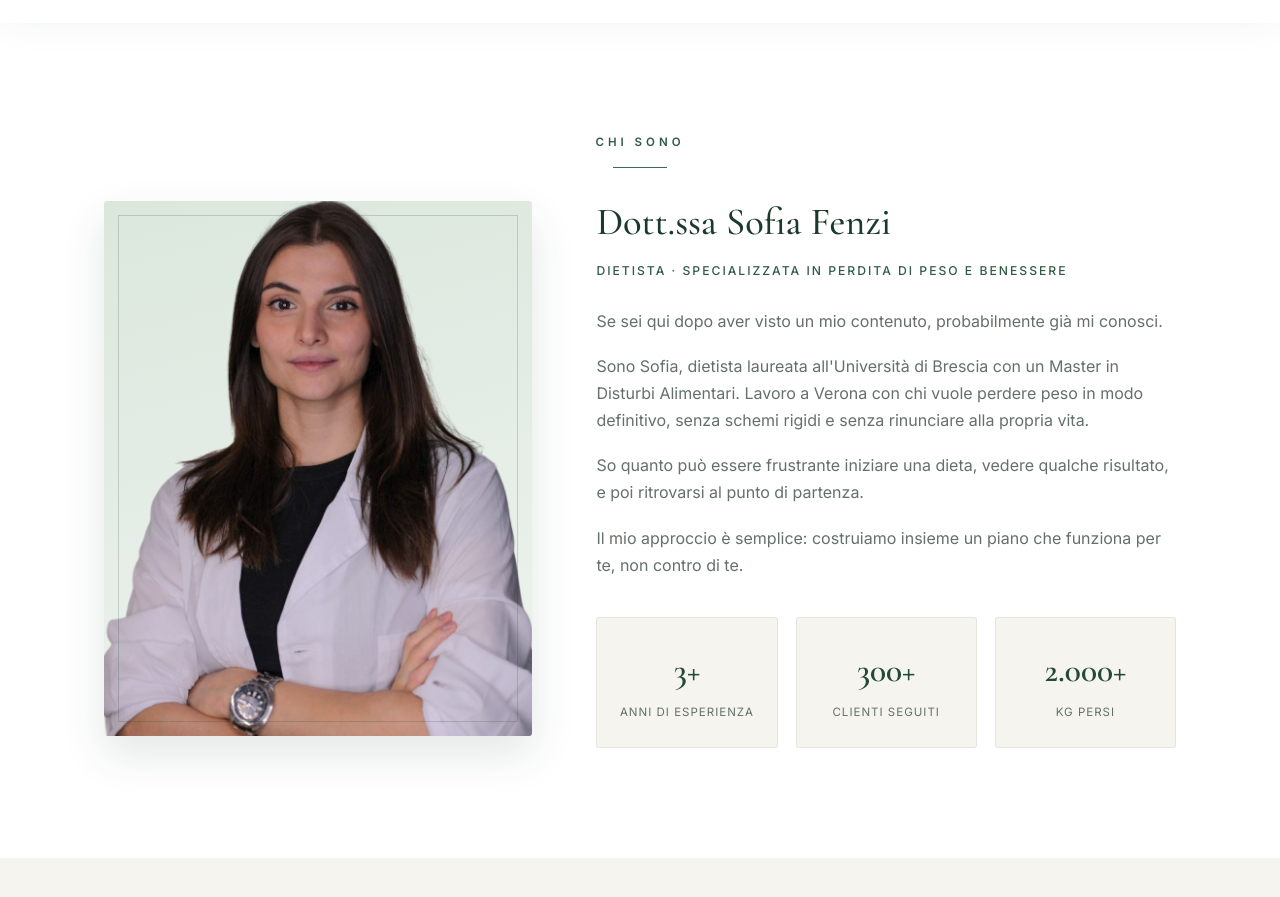
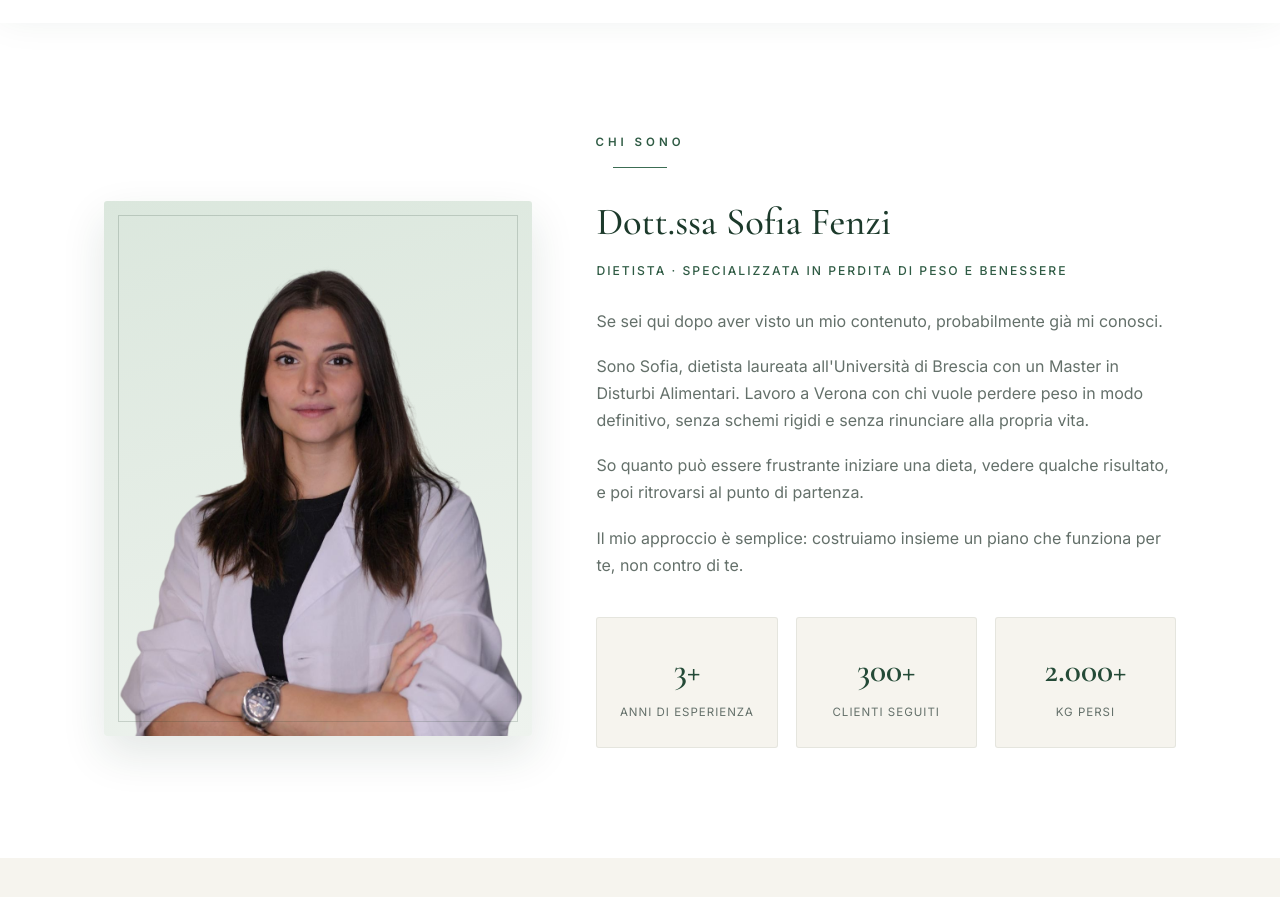
Before and after one commit to lorenzorizzi1209/sofiafenzi-dietista, a plain HTML site: page index.html in a window 1280 px wide. Shown: the part 777-1674 px from the top of the page. Drawn offline with nearby package versions, Linux system fonts and the light colour scheme.

Commit message:
Mostra la foto profilo intera senza zoom nel riquadro Chi Sono
Co-Authored-By: Claude Sonnet 5 <noreply@anthropic.com>

```diff
--- a/style.css
+++ b/style.css
@@ -427,9 +427,8 @@ section {
 .about-photo img {
   width: 100%;
   height: 100%;
-  object-fit: cover;
+  object-fit: contain;
   object-position: center;
-  transform: scale(1.16) translateY(-6%);
 }
 
 .about-photo::before {
```
